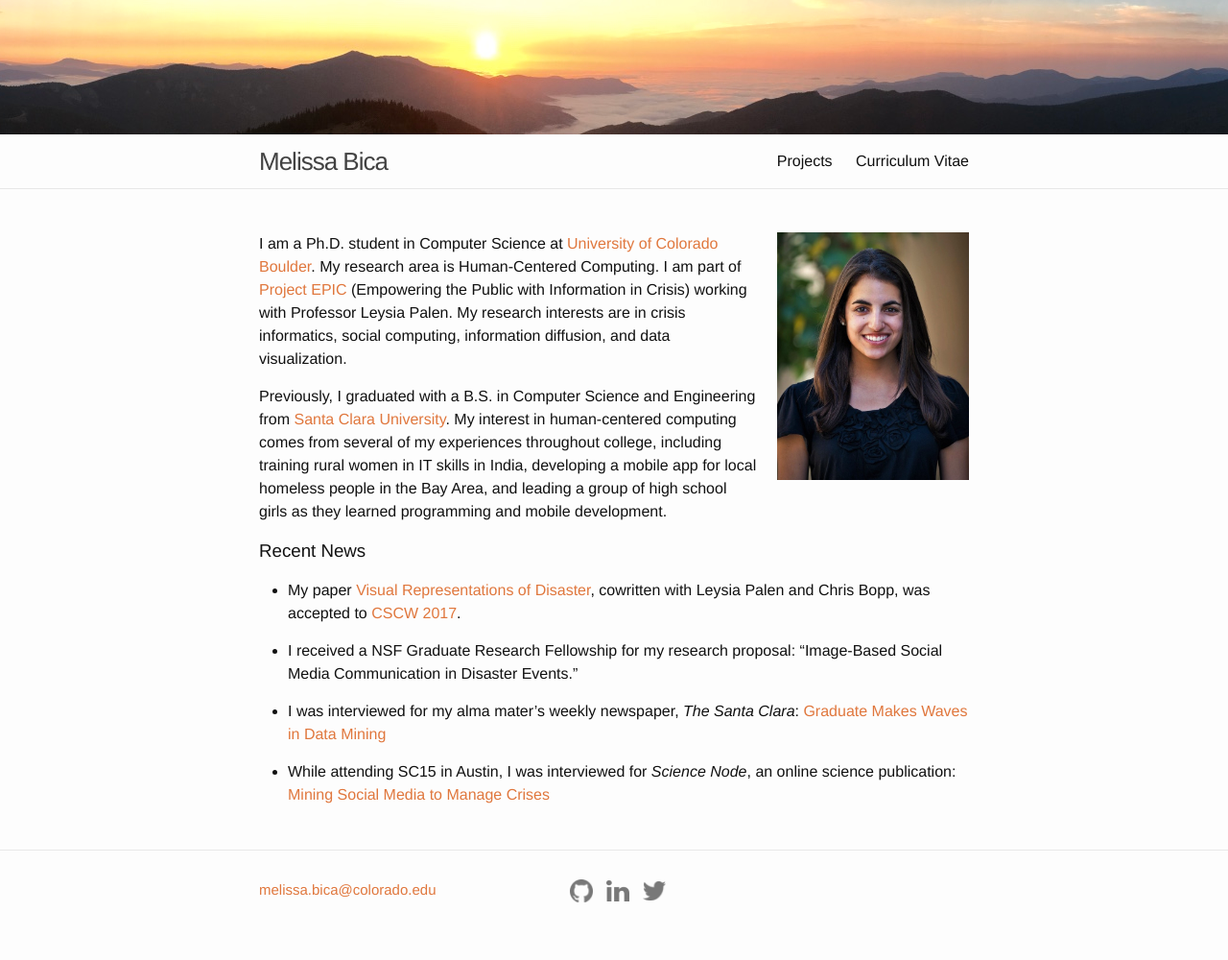
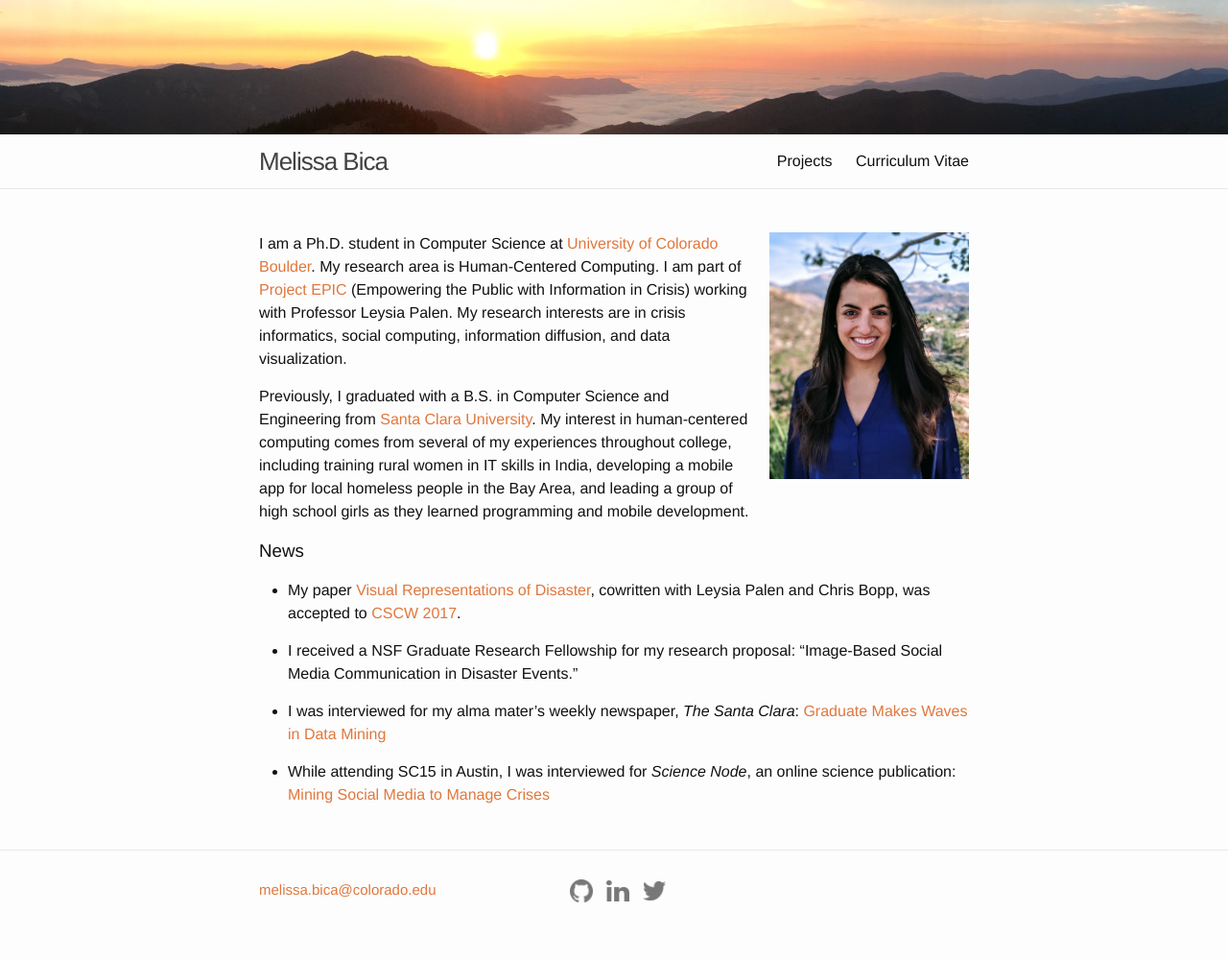
Before and after one commit to melissabica/melissabica.github.io, a Jekyll site: the page built from index.md, in a window 1280 px wide. Shown: the whole page at 96% size. Built offline with Jekyll 4.4.1, drawn with Linux system fonts in a browser that asks for light colours; nearby versions of some CDN libraries; comment, search, counter and statistics services are not loaded.

Commit message:
new cv & headshot

```diff
--- a/index.md
+++ b/index.md
@@ -3,7 +3,7 @@ layout: default
 ---
 
 <!-- ![headshot](/assets/me.jpg) -->
-<img src="/assets/me.jpg" alt="headshot" style="width: 200px; margin-left: 20px;" align="right"/>
+<img src="/assets/headshot.jpg" alt="headshot" style="width: 208px; margin-left: 20px;" align="right"/>
 
 
 I am a Ph.D. student in Computer Science at [University of Colorado Boulder](http://colorado.edu). My research area is Human-Centered Computing. I am part of [Project EPIC](http://epic.cs.colorado.edu/) (Empowering the Public with Information in Crisis) working with Professor Leysia Palen. My research interests are in crisis informatics, social computing, information diffusion, and data visualization.
@@ -13,7 +13,7 @@ Previously, I graduated with a B.S. in Computer Science and Engineering from [Sa
 
 
 
-### Recent News
+### News
 * My paper [Visual Representations of Disaster](http://dl.acm.org/authorize?N21352), cowritten with Leysia Palen and Chris Bopp, was accepted to [CSCW 2017](https://cscw.acm.org/2017/).
 
 * I received a NSF Graduate Research Fellowship for my research proposal: "Image-Based Social Media Communication in Disaster Events."
```
Also changed, not shown: assets/headshot.jpg (added), 1 other file.
